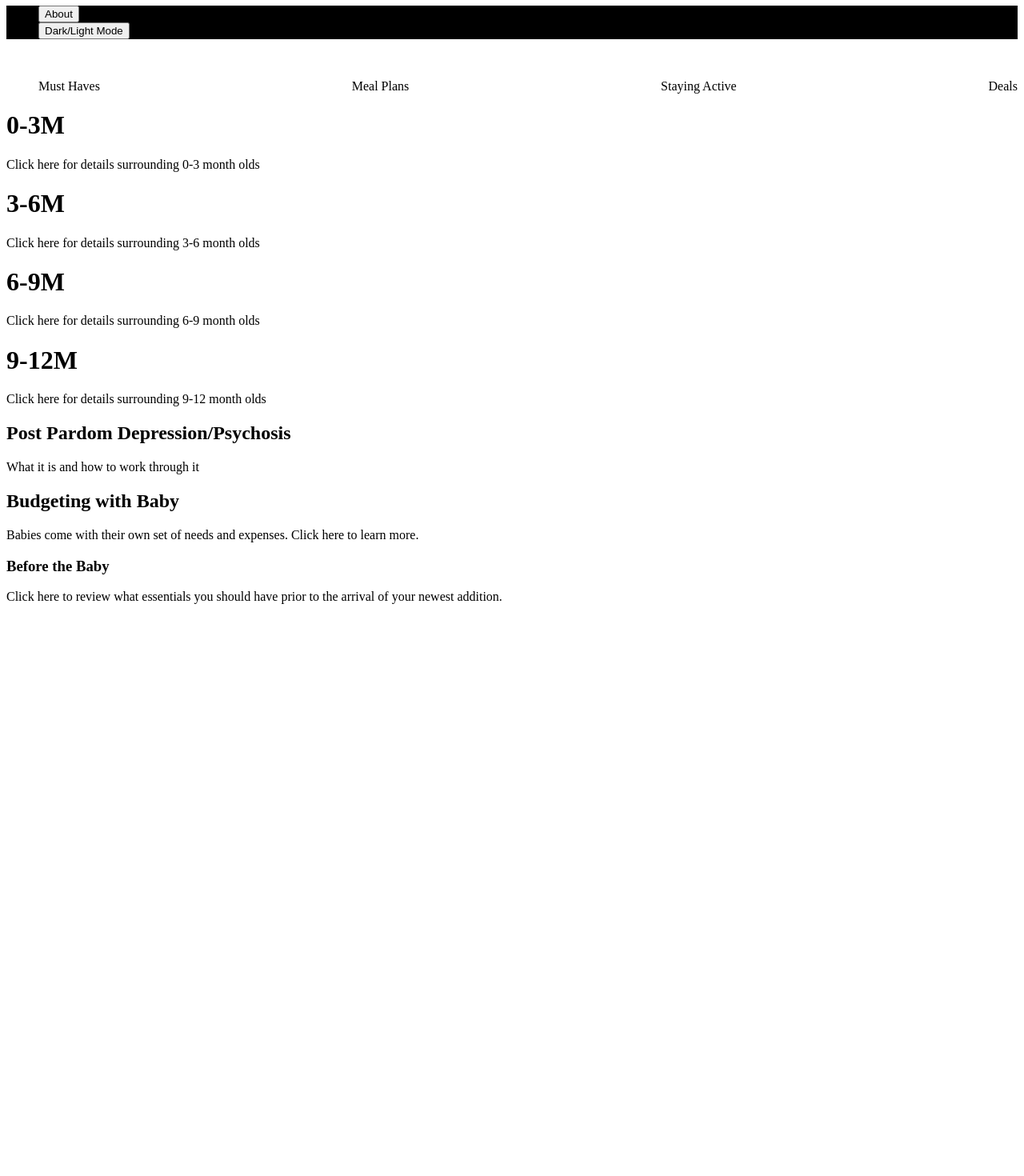
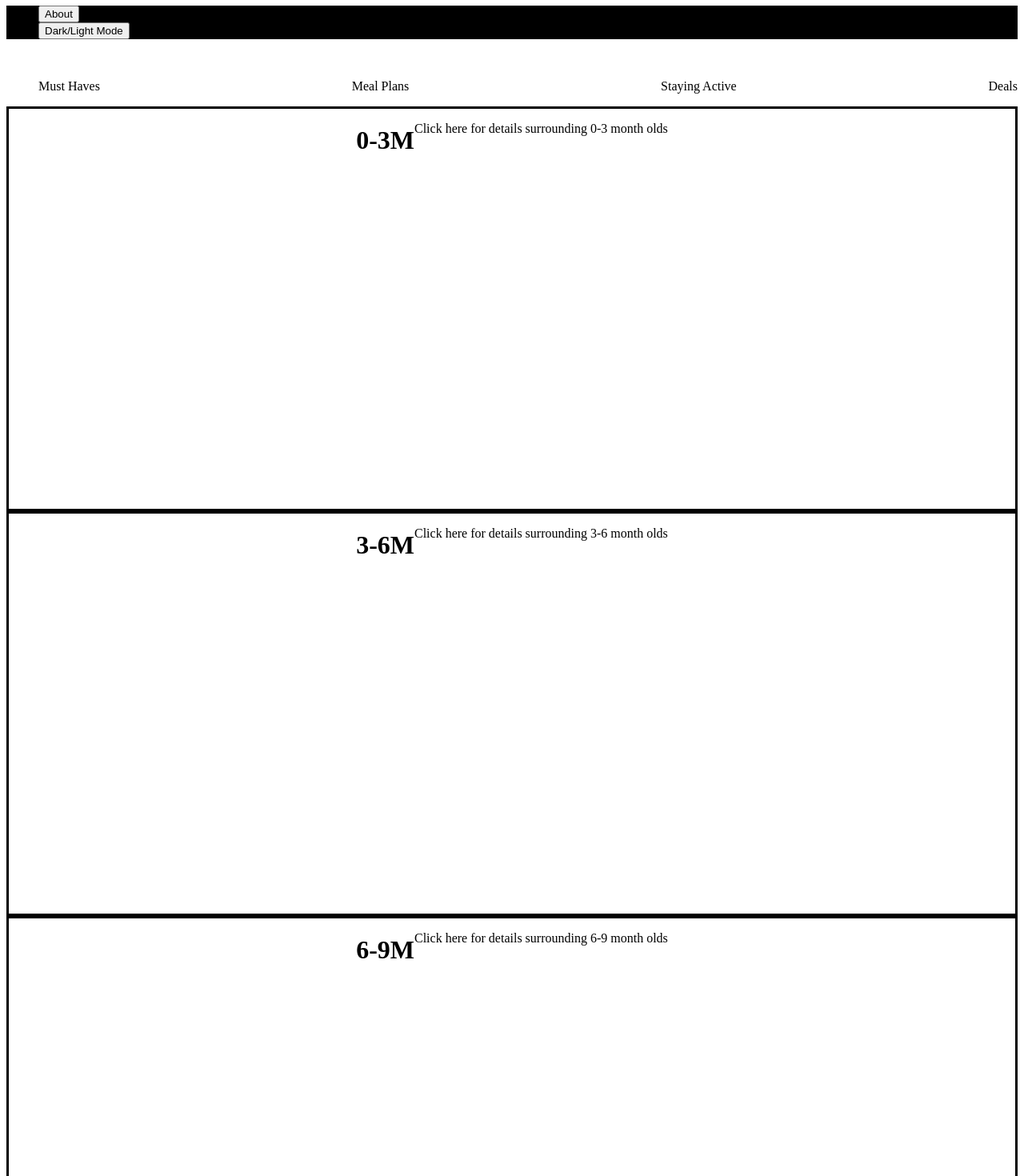
Before and after one commit to jschoff155/parentingwebpage, a React (Create React App) app: page / in a window 1280 px wide. Shown: the part 60-1530 px from the top of the page at 80% size. Before the commit the page ends 831 px from the top, so only its background shows below. Built offline with nearby package versions, Linux system fonts and the light colour scheme.

Commit message:
Tweaked design

```diff
--- a/src/HeaderandNav.css
+++ b/src/HeaderandNav.css
@@ -13,3 +13,12 @@ li{
     justify-content: center;
     justify-content: space-between;
 }
+.ageBracketCard {
+    border-style:solid;
+    height:500px;
+    display:flex;
+    justify-content: center;
+}
+.ageBracketCard h1{
+    text-align: center;
+}
--- a/src/NinetoTwelveM.js
+++ b/src/NinetoTwelveM.js
@@ -2,9 +2,9 @@ import React from 'react'
 
 export default function NinetoTwelveM() {
   return (
-    <>
+    <div class="ageBracketCard">
     <h1>9-12M</h1>
     <p>Click here for details surrounding 9-12 month olds</p>
-    </>
+    </div>
   )
 }
--- a/src/SixtoNineM.js
+++ b/src/SixtoNineM.js
@@ -2,11 +2,9 @@ import React from 'react'
 
 export default function SixtoNineM() {
   return (
-    <>
-    <div id="sixtonine">
+    <div class="ageBracketCard">
     <h1>6-9M</h1>
     <p>Click here for details surrounding 6-9 month olds</p>
     </div>
-    </>
   )
 }
--- a/src/ThreetoSixM.js
+++ b/src/ThreetoSixM.js
@@ -2,9 +2,9 @@ import React from 'react'
 
 export default function ThreetoSixM() {
   return (
-   <>
+    <div class="ageBracketCard">
     <h1>3-6M</h1>
     <p>Click here for details surrounding 3-6 month olds</p>
-   </>
+    </div>
   )
 }
--- a/src/ZerotoThreeM.js
+++ b/src/ZerotoThreeM.js
@@ -2,9 +2,9 @@ import React from 'react'
 
 export default function ZerotoThreeM() {
   return (
-    <>
-        <h1>0-3M</h1>
-        <p>Click here for details surrounding 0-3 month olds</p>
-    </>
+    <div class="ageBracketCard">
+    <h1>0-3M</h1>
+    <p>Click here for details surrounding 0-3 month olds</p>
+    </div>
   )
 }
```
